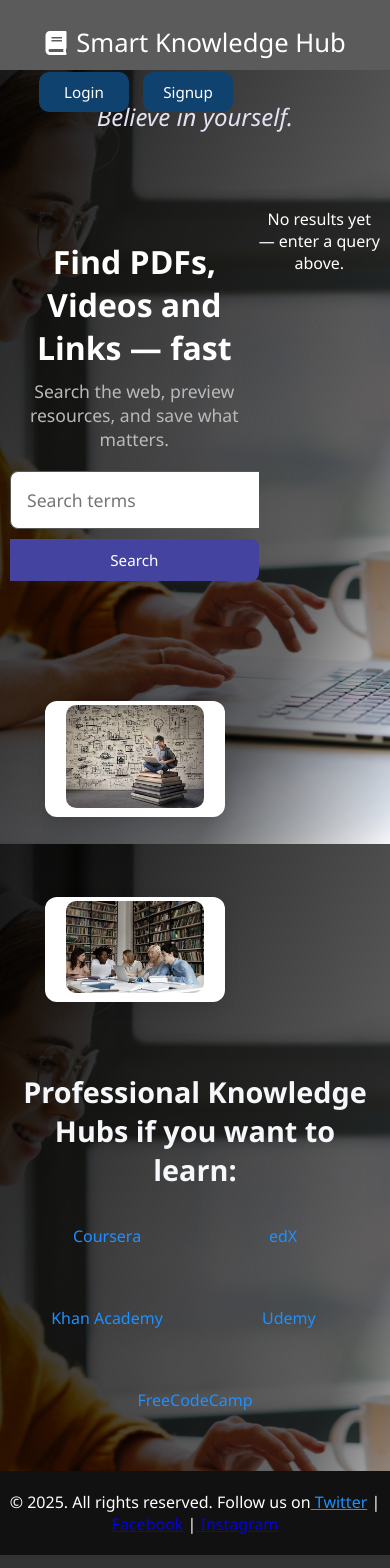
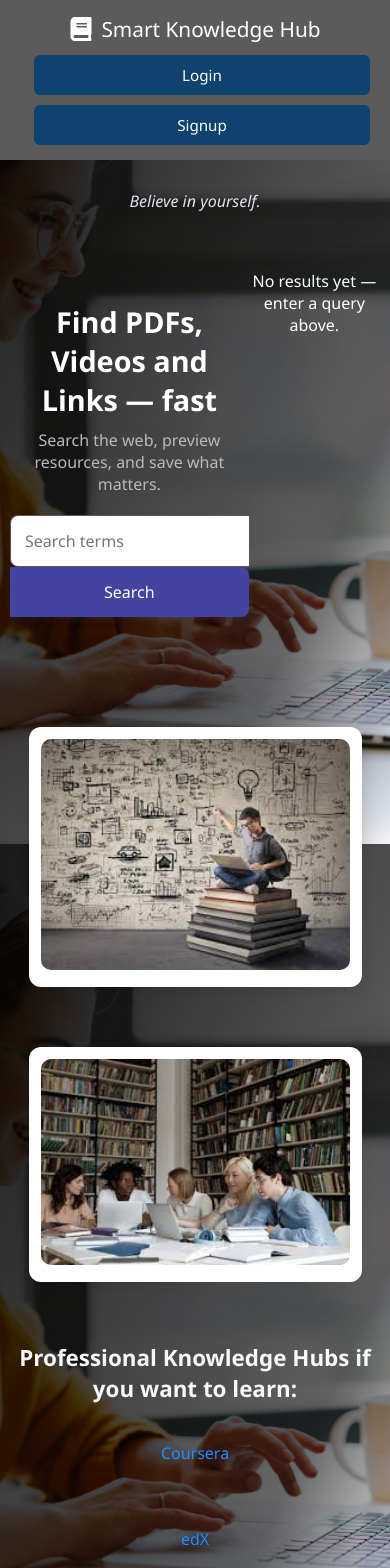
Before and after one commit to hermelagetachew999-collab/smart-knowledge-hub, a React (Create React App) app: page / in a window 390 px wide. Shown: the top 1568 px of the page. Built offline with nearby package versions, Linux system fonts and the light colour scheme.

Commit message:
Made website fully mobile responsive

```diff
--- a/src/index.css
+++ b/src/index.css
@@ -599,46 +599,161 @@ margin: 30px;
 .logo{
   font-size: 1.6rem;
 }
+/* UNIVERSAL MOBILE FIXES — up to tablets */
 @media (max-width: 768px) {
-  /* Navbar buttons (Login, Signup) */
-  .nav-actions button {
-    padding: 10px 20px !important;   /* Smaller height */
-    font-size: 0.95rem !important;   /* Smaller text */
-    border-radius: 10px !important;
-    width: auto !important;          /* Not full width */
-    min-width: 90px;
+
+  /* Navbar */
+  .navbar {
+    flex-direction: column;
+    height: auto;
+    padding: 15px 20px;
+    gap: 12px;
   }
 
-  /* Profile dropdown buttons (Library, Logout, Delete) */
-  .profile-name,
-  .drop-btn {
-    padding: 10px 16px !important;
-    font-size: 0.95rem !important;
-    border-radius: 10px !important;
-    background-color: white;
+  .navbar h1,
+  .logo {
+    font-size: 1.3rem;
   }
 
-  .profile-dropdown {
-    width: 180px !important;
-    right: 10px;
-    left: auto !important;
+  .nav-actions {
+    width: 100%;
+    display: flex;
+    justify-content: center;
+    gap: 10px;
+    flex-wrap: wrap;
   }
 
-  /* Search button */
-  .icon-btn {
-    padding: 11px 24px !important;   /* Small & elegant */
+  .nav-actions button {
+    width: 45%;
+    padding: 10px !important;
     font-size: 0.95rem !important;
-    margin-top: 10px;
-    width: auto !important;
   }
 
-  /* Knowledge Hub links */
+  /* Hero */
+  .hero h1,
+  .hero h2 {
+    font-size: 1.8rem !important;
+    padding: 0 10px;
+  }
+
+  .hero p {
+    font-size: 1rem;
+    padding: 0 15px;
+  }
+
+  /* Search box */
+  .search-container {
+    padding: 0 10px;
+  }
+
+  .search-box {
+    flex-direction: column;
+    width: 100%;
+    max-width: 400px;
+  }
+
+  .search-box input,
+  .search-box button {
+    width: 100%;
+    padding: 14px !important;
+    font-size: 1rem !important;
+  }
+
+  /* Resource cards */
+  .resources-grid {
+    grid-template-columns: 1fr;
+    gap: 16px;
+    padding: 0 10px;
+  }
+
+  .resource-card {
+    max-width: 100%;
+    margin: auto;
+  }
+
+  /* Modal */
+  .modal {
+    width: 100%;
+    padding: 10px;
+  }
+
+  .modal-content {
+    width: 100% !important;
+    max-width: 360px;
+    padding: 18px;
+  }
+
+  .close-btn {
+    font-size: 1.8rem;
+    top: 6px;
+    right: 10px;
+  }
+
+  /* Features Section */
+  .features-section {
+    grid-template-columns: 1fr;
+    padding: 0 10px;
+    gap: 20px;
+  }
+
+  /* Animated Box */
+  .animated-box {
+    width: 90%;
+    height: auto;
+    padding: 12px;
+    margin: 20px auto;
+  }
+
+  .animated-img {
+    width: 100%;
+    height: auto;
+  }
+
+  .animated-text-wrapper {
+    height: auto;
+  }
+
+  .animated-text {
+    font-size: 1.2rem;
+  }
+
+  /* Knowledge Hub */
+  .knowledge-hub h2 {
+    font-size: 1.4rem;
+    padding: 0 15px;
+  }
+
   .hub-link {
-    padding: 12px 20px !important;
+    width: 100%;
+    margin: 10px 0;
+    padding: 12px !important;
+    text-align: center;
     font-size: 1rem !important;
-    width: auto !important;
-    min-width: 140px;
-    display: inline-block;
-    margin: 8px !important;
+  }
+
+  /* Profile dropdown */
+  .profile-dropdown {
+    right: 10px !important;
+    width: 160px !important;
+  }
+
+  .drop-btn {
+    padding: 10px !important;
+    font-size: 0.95rem !important;
   }
 }
+
+/* Extra small screens: phones below 460px */
+@media (max-width: 460px) {
+  .nav-actions button {
+    width: 100%;
+  }
+
+  .hub-link {
+    min-width: unset;
+  }
+
+  .animated-text {
+    font-size: 1rem;
+  }
+}
```
